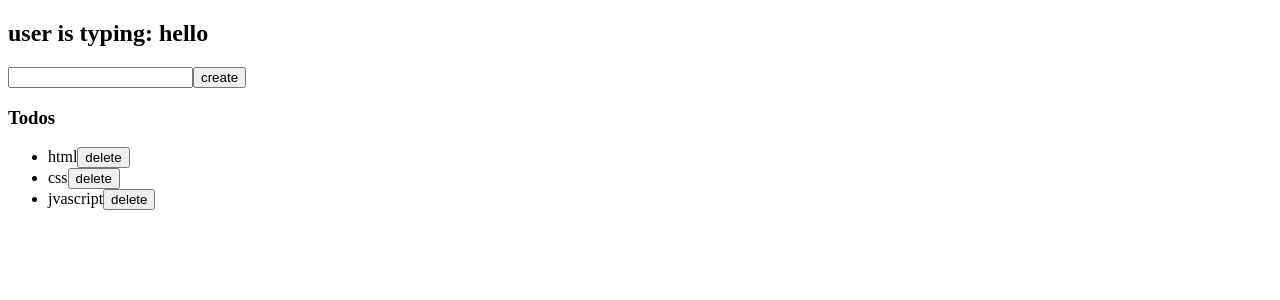
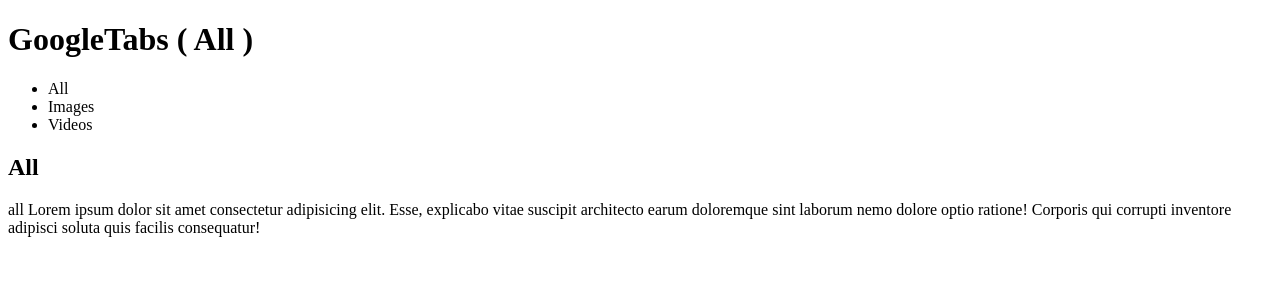
Before and after one commit to sagartmg2/react2080, a React (Vite) app in the folder react-base/: page / in a window 1280 px wide. Shown: the top 300 px of the page. Built offline with nearby package versions, Linux system fonts and the light colour scheme.

Commit message:
delete todos and conditional rendering

```diff
--- a/react-base/src/App.jsx
+++ b/react-base/src/App.jsx
@@ -3,6 +3,7 @@
 import Products from "./Products";
 import Counter from "./Counter";
 import TodosList from "./TodosList";
+import GoogleTabs from "./GoogleTabs";
 
 let title = "state in react.js";
 let description = "Lorem ipsum dolor sit amet consectetur adipisicin";
@@ -14,7 +15,8 @@
         {/* <h1>{title}</h1>
         <p>{description}</p> */}
         {/* <Counter /> */}
-        <TodosList />
+        {/* <TodosList /> */}
+        <GoogleTabs/>
         {/* <Todos /> */}
         {/* <Users /> */}
         {/* <Products/> */}
--- /dev/null
+++ b/react-base/src/GoogleTabs.jsx
@@ -0,0 +1,59 @@
+import React, { useState } from "react";
+
+export default function GoogleTabs() {
+  let tabs = ["All", "Images", "Videos"];
+  const [selectedTab, setSelectedTab] = useState("All");
+  return (
+    <div>
+      <h1>GoogleTabs ( {selectedTab} ) </h1>
+      <ul>
+        {tabs.map((element) => {
+          return (
+            <li
+              onClick={() => {
+                setSelectedTab(element);
+              }}
+            >
+              {element}
+            </li>
+          );
+        })}
+      </ul>
+
+      {selectedTab === "All" && (
+        <div>
+          <h2>All</h2>
+          <p>
+            all Lorem ipsum dolor sit amet consectetur adipisicing elit. Esse,
+            explicabo vitae suscipit architecto earum doloremque sint laborum
+            nemo dolore optio ratione! Corporis qui corrupti inventore adipisci
+            soluta quis facilis consequatur!
+          </p>
+        </div>
+      )}
+
+      {selectedTab === "Images" && (
+        <div>
+          <h2>Images</h2>
+          <p>
+            Images Lorem ipsum dolor sit amet consectetur adipisicing elit.
+            Esse, explicabo vitae suscipit architecto earum doloremque sint
+            laborum nemo dolore optio ratione! Corporis qui corrupti inventore
+            adipisci soluta quis facilis consequatur!
+          </p>
+        </div>
+      )}
+      {selectedTab === "Videos" && (
+        <div>
+          <h2>Videos</h2>
+          <p>
+            Videos Lorem ipsum dolor sit amet consectetur adipisicing elit.
+            Esse, explicabo vitae suscipit architecto earum doloremque sint
+            laborum nemo dolore optio ratione! Corporis qui corrupti inventore
+            adipisci soluta quis facilis consequatur!
+          </p>
+        </div>
+      )}
+    </div>
+  );
+}
--- a/react-base/src/TodosList.jsx
+++ b/react-base/src/TodosList.jsx
@@ -4,7 +4,6 @@
   // console.log("re-render");
 
   let initialTodos = ["html", "css", "jvascript"];
-
   const [todos, setTodos] = useState(initialTodos);
   let [inputValue, setInputValue] = useState("hello");
 
@@ -24,6 +23,23 @@
     setTodos(temp);
   }
 
+  function deleteTodo(deleteableIndex) {
+    /*
+    let temp = [...todos]; // ["html", "css", "jvascript"]
+    temp.splice(index, 1); // index = 0 //  [ "css", "jvascript"]
+    setTodos(temp);
+    */
+
+    let newTodos = todos.filter((el, index) => {
+      if (index != deleteableIndex) {
+        return true;
+      }
+    });
+    setTodos(newTodos);
+  }
+
+  console.log({ todos });
+
   return (
     <div>
       <h2>user is typing: {inputValue} </h2>
@@ -35,11 +51,11 @@
       <ul>
         {todos.map((el, index) => {
           return (
-            <li>
+            <li key={index}>
               {el}
               <button
                 onClick={() => {
-                  console.log("delete -index", index);
+                  deleteTodo(index);
                 }}
               >
                 delete
@@ -48,6 +64,8 @@
           );
         })}
       </ul>
+      {todos.length == 0 ? <p>empty( 0 ) todos </p> : null}
+      {todos.length === 0 && <p>empty( 0 ) todos </p>}
     </div>
   );
 }
```
Also changed, not shown: react-base/shoppingList.html (added, +71 -0 lines).
